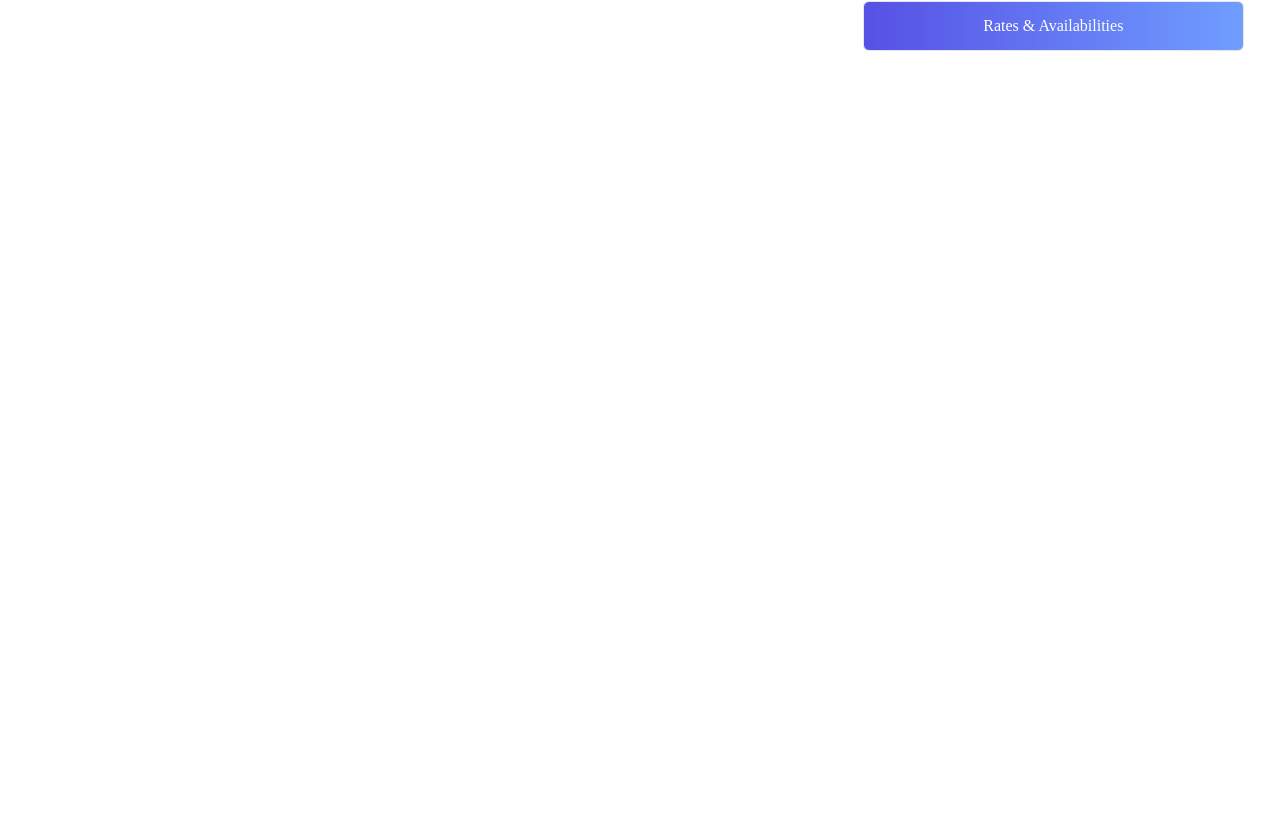
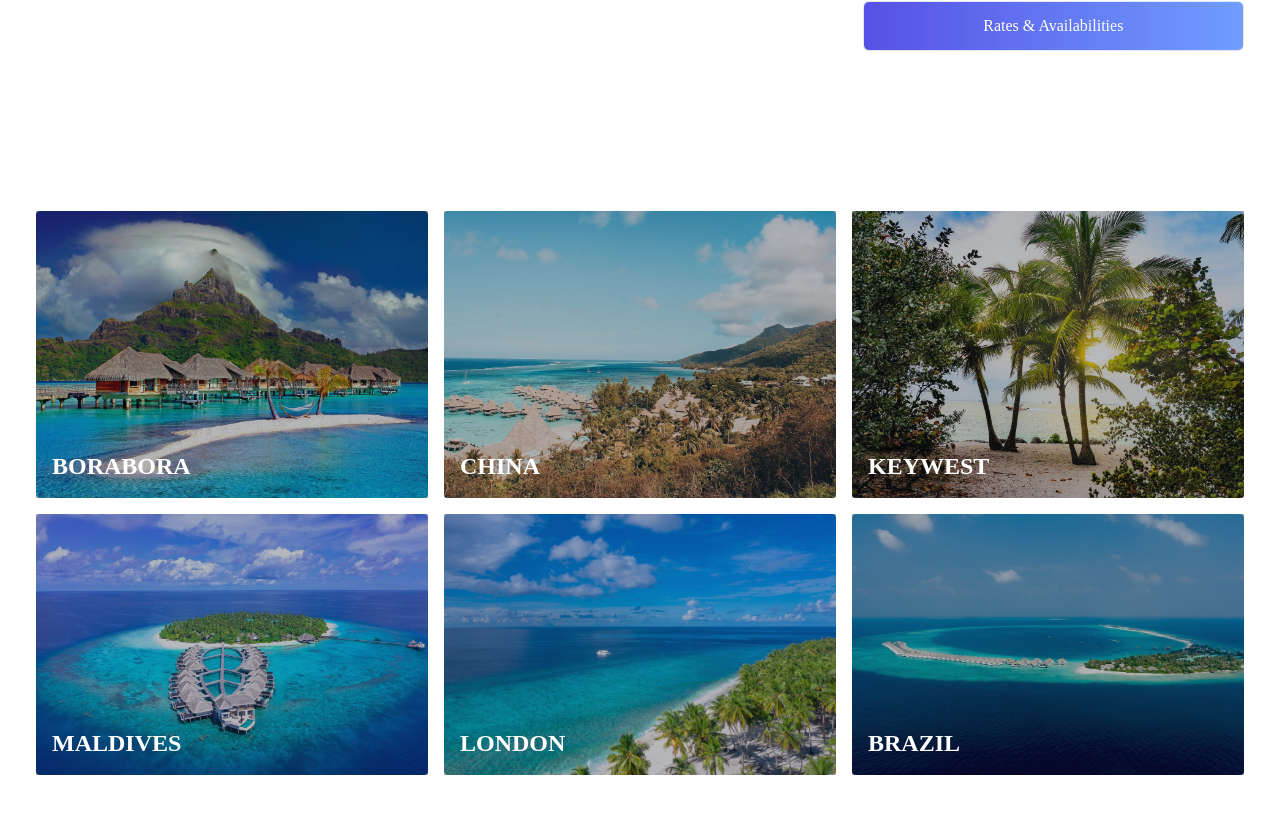
Before and after one commit to JAFAR1234567/React-travel-site, a React (Create React App) app: page / in a window 1280 px wide. Shown: the part 2047-2860 px from the top of the page. Before the commit the page ends 2194 px from the top, so only its background shows below. Built offline with nearby package versions, Linux system fonts and the light colour scheme.

Commit message:
select component done

```diff
--- a/src/App.js
+++ b/src/App.js
@@ -3,6 +3,7 @@ import { Destination } from "./componsents/Destination";
 import { Hero } from "./componsents/Hero";
 import { Navbar } from "./componsents/Navbar";
 import { Search } from "./componsents/Search";
+import { Select } from "./componsents/Select";
 
 function App() {
   return (
@@ -11,6 +12,7 @@ function App() {
       <Hero/>
       <Destination/>
       <Search/>
+      <Select/>
     </div>
   );
 }
--- a/src/componsents/Search.jsx
+++ b/src/componsents/Search.jsx
@@ -1,5 +1,5 @@
 import React from "react";
-import { RiCustomerService2Full, RiCustomerService2Fill } from "react-icons/ri";
+import { RiCustomerService2Fill } from "react-icons/ri";
 import { MdOutlineTravelExplore } from "react-icons/md";
 export const Search = () => {
   return (
--- /dev/null
+++ b/src/componsents/Select.jsx
@@ -0,0 +1,22 @@
+import React from 'react'
+import borabora from '../assets/borabora.jpg';
+import borabora2 from '../assets/borabora2.jpg';
+import keywest from '../assets/keywest.jpg';
+import maldives from '../assets/maldives.jpg';
+import maldives2 from '../assets/maldives2.jpg';
+import maldives3 from '../assets/maldives3.jpg';
+import { SelectCard } from './SelectCard';
+export const Select = () => {
+  return (
+    <div className="max-w-[1240px] py-16 px-4 mx-auto">
+        <div className="grid sm:grid-cols-2 lg:grid-cols-3 gap-4">
+            <SelectCard bg={borabora} name="borabora"/>
+            <SelectCard bg={borabora2} name="China"/>
+            <SelectCard bg={keywest} name="keywest"/>
+            <SelectCard bg={maldives} name="maldives"/>
+            <SelectCard bg={maldives2} name="London"/>
+            <SelectCard bg={maldives3} name="brazil"/>
+        </div>
+    </div>
+  )
+}
--- /dev/null
+++ b/src/componsents/SelectCard.jsx
@@ -0,0 +1,12 @@
+import React from 'react'
+
+export const SelectCard = ({bg,name}) => {
+  return (
+    <div className="relative">
+                <img src={bg} alt=""  className="w-full h-full object-cover rounded"/>
+                <div className="absolute bg-gray-900/30 top-0 left-0 h-full w-full">
+                <p className="absolute uppercase bottom-4 left-4 font-bold text-white text-2xl">{name}</p>
+                </div>
+            </div>
+  )
+}
```
